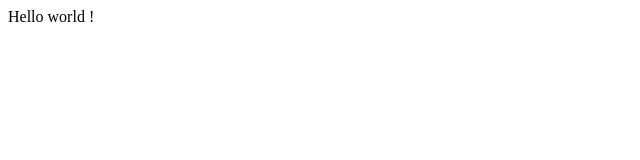
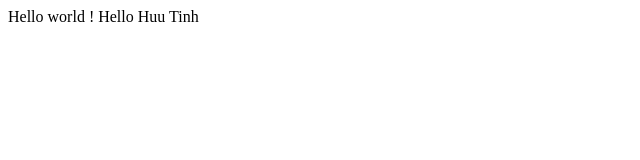
Before and after one commit to HuuTinhPhan/Angular-github, a plain HTML site: page index2.html in a window 1280 px wide. Shown: the whole page, without its empty margins (0-640 px from the left). Drawn offline with Linux system fonts and the light colour scheme.

Commit message:
Update index2.html

```diff
--- a/index2.html
+++ b/index2.html
@@ -7,5 +7,6 @@
 </head>
 <body>
     Hello world !
+    Hello Huu Tinh
 </body>
 </html>
```
